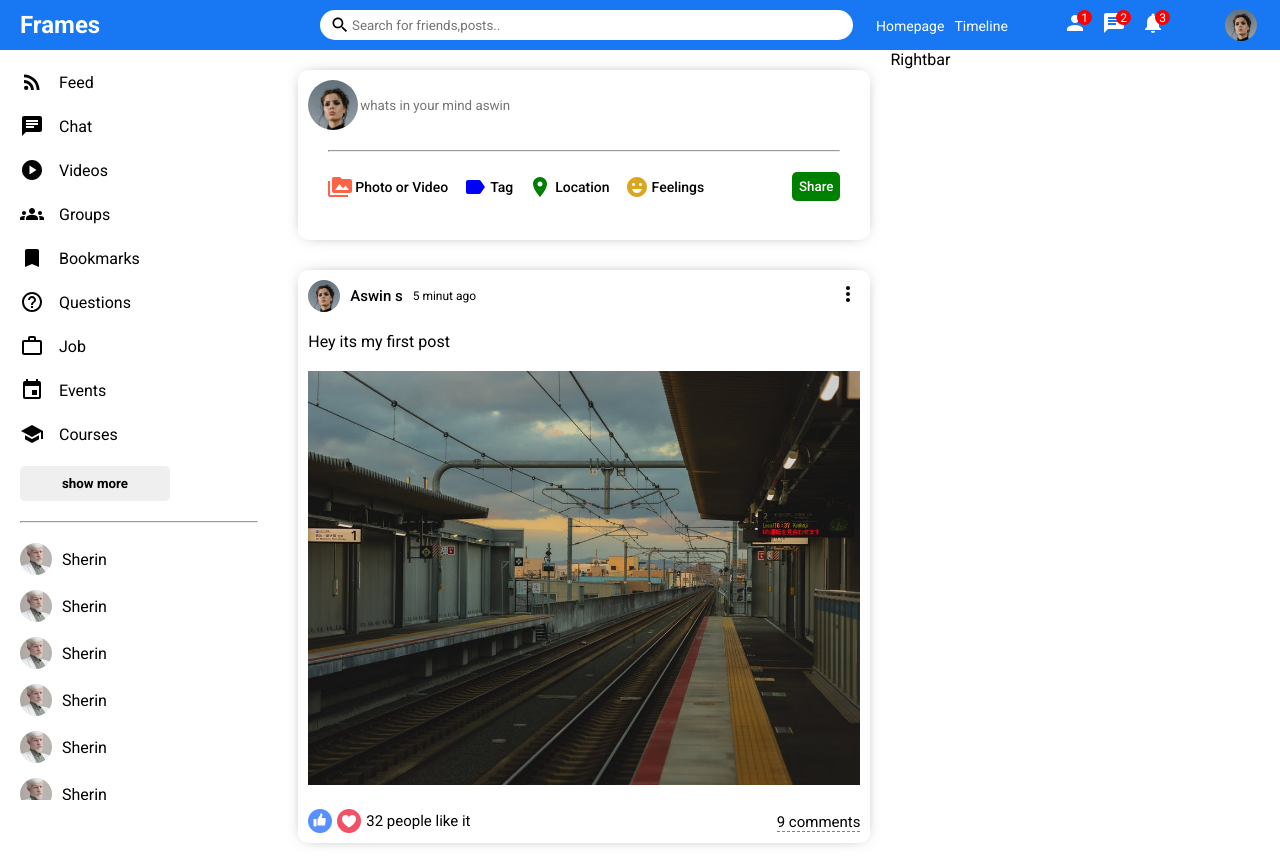
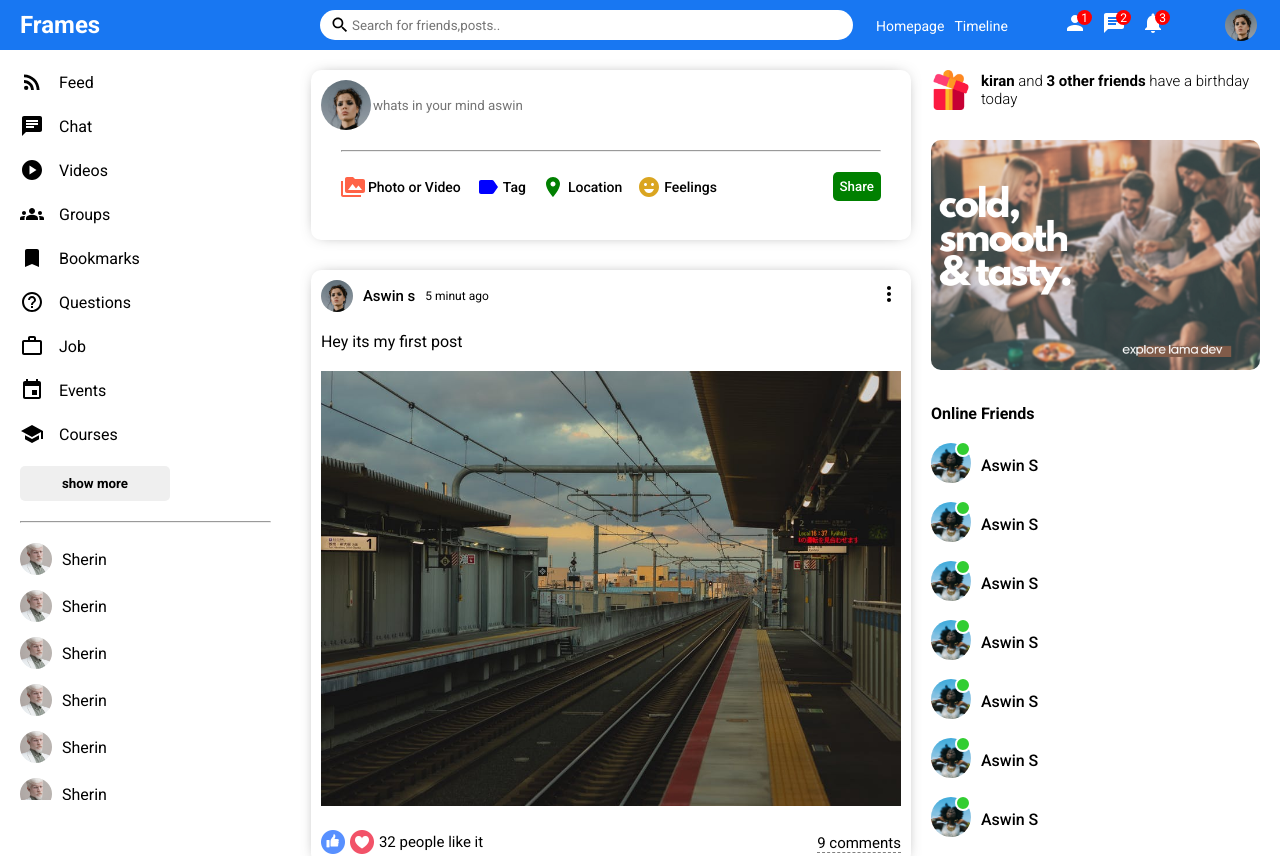
Before and after one commit to ASWIN-PALAYAD/frames, a React (Vite) app in the folder client/: page / in a window 1280 px wide. Shown: the top 856 px of the page. Built offline with nearby package versions, Linux system fonts and the light colour scheme.

Commit message:
ui feed design completed

```diff
--- a/client/src/components/rightbar/Rightbar.jsx
+++ b/client/src/components/rightbar/Rightbar.jsx
@@ -2,7 +2,69 @@
 
 const Rightbar = () => {
   return (
-    <div className='rightbar'>Rightbar</div>
+    <div className='rightbar'>
+      <div className="rightbarWrapper">
+        <div className="birthdayContainer">
+          <img className='birthdayImg' src="/assets/gift.png" alt="birthday" />
+          <span className="birthdayText">
+              <b>kiran</b> and <b>3 other friends</b> have a birthday today
+          </span>
+        </div>
+        <img className='rightbarAd' src="/assets/ad.png" alt="" />
+        <h4 className='rightbarTitle'>Online Friends</h4>
+        <ul className="rightbarFriendList">
+          <li className="rightbarFriend">
+            <div className="rightbarProfileImgContainer">
+              <img className='rightbarProfileImg' src="/assets/person/3.jpeg" alt="profile" />
+              <span className='rightbarOnline'></span>
+            </div>
+            <span className="rightbarUsername">Aswin S</span>
+          </li>
+          <li className="rightbarFriend">
+            <div className="rightbarProfileImgContainer">
+              <img className='rightbarProfileImg' src="/assets/person/3.jpeg" alt="profile" />
+              <span className='rightbarOnline'></span>
+            </div>
+            <span className="rightbarUsername">Aswin S</span>
+          </li>
+          <li className="rightbarFriend">
+            <div className="rightbarProfileImgContainer">
+              <img className='rightbarProfileImg' src="/assets/person/3.jpeg" alt="profile" />
+              <span className='rightbarOnline'></span>
+            </div>
+            <span className="rightbarUsername">Aswin S</span>
+          </li>
+          <li className="rightbarFriend">
+            <div className="rightbarProfileImgContainer">
+              <img className='rightbarProfileImg' src="/assets/person/3.jpeg" alt="profile" />
+              <span className='rightbarOnline'></span>
+            </div>
+            <span className="rightbarUsername">Aswin S</span>
+          </li>
+          <li className="rightbarFriend">
+            <div className="rightbarProfileImgContainer">
+              <img className='rightbarProfileImg' src="/assets/person/3.jpeg" alt="profile" />
+              <span className='rightbarOnline'></span>
+            </div>
+            <span className="rightbarUsername">Aswin S</span>
+          </li>
+          <li className="rightbarFriend">
+            <div className="rightbarProfileImgContainer">
+              <img className='rightbarProfileImg' src="/assets/person/3.jpeg" alt="profile" />
+              <span className='rightbarOnline'></span>
+            </div>
+            <span className="rightbarUsername">Aswin S</span>
+          </li>
+          <li className="rightbarFriend">
+            <div className="rightbarProfileImgContainer">
+              <img className='rightbarProfileImg' src="/assets/person/3.jpeg" alt="profile" />
+              <span className='rightbarOnline'></span>
+            </div>
+            <span className="rightbarUsername">Aswin S</span>
+          </li>
+        </ul>
+      </div>
+    </div>
   )
 }
 
--- a/client/src/components/rightbar/rightbar.css
+++ b/client/src/components/rightbar/rightbar.css
@@ -1,3 +1,64 @@
 .rightbar{
-    flex:3.5 ;
+    flex:3 ;
 }
+.rightbarWrapper{
+    padding: 20px 20px 0 0;
+
+}
+.birthdayContainer{
+    display: flex;
+    align-items: center;
+}
+.birthdayImg{
+    width: 40px;
+    height: 40px;
+    margin-right: 10px;
+}
+.birthdayText{
+    font-weight: 300;
+    font-size: 15px;
+}
+.rightbarAd{
+    width: 100%;
+    border-radius: 10px;
+    margin: 30px 0;
+}
+
+.rightbarTitle{
+    margin-bottom: 20px;
+}
+
+.rightbarFriendList{
+    padding: 0;
+    margin: 0;
+    list-style: none;
+}
+.rightbarFriend{
+    display: flex;
+    align-items: center;
+    margin-bottom: 15px;
+}
+
+.rightbarProfileImgContainer{
+    margin-right: 10px;
+    position: relative;
+}
+.rightbarProfileImg{
+    width: 40px;
+    height: 40px;
+    border-radius: 50%;
+    object-fit: cover;
+}
+.rightbarOnline{
+    width: 12px;
+    height: 12px;
+    border-radius: 50%;
+    background-color: limegreen;
+    position: absolute;
+    top: -2px;
+    right: 0;
+    border: 2px solid white;
+}
+.rightbarUsername{
+    font-weight: 500;
+}
```
